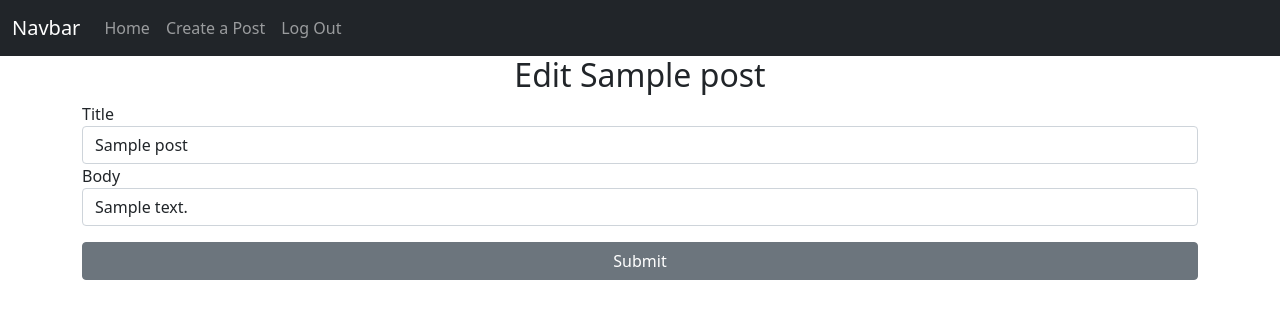
After one commit to graceca87/Flask_-_React, a Flask app: page /posts/1/edit in a window 1280 px wide. The commit adds this page. Shown: the top 319 px of the page. Run offline with Flask 2, Linux system fonts and the light colour scheme; a user stored in the database is signed in; tables that the repository leaves empty hold one stand-in row (values such as "Sample post"); some libraries are stand-ins or nearby versions.

Commit message:
Allow post author to edit their post

```diff
--- a/app/models.py
+++ b/app/models.py
@@ -48,3 +48,9 @@ class Post(db.Model):
 
     def __repr__(self):
         return f"<Post {self.id} | {self.title}>"
+
+    def update(self, **kwargs):
+        for key, value in kwargs.items():
+            if key in {'title', 'body'}:
+                setattr(self, key, value)
+        db.session.commit()
--- a/app/routes.py
+++ b/app/routes.py
@@ -89,3 +89,24 @@ def logout():
 def view_post(post_id):
     post = Post.query.get_or_404(post_id)
     return render_template('post.html', post=post)
+
+
+@app.route('/posts/<post_id>/edit', methods=["GET", "POST"])
+@login_required
+def edit_post(post_id):
+    post_to_edit = Post.query.get_or_404(post_id)
+    # make sure the post to edit is owned by the current user
+    if post_to_edit.author != current_user:
+        flash("You do not have permission to edit this post", "danger")
+        return redirect(url_for('view_post', post_id=post_id))
+    form = PostForm()
+    if form.validate_on_submit():
+        # Get the form data
+        title = form.title.data
+        body = form.body.data
+        # Update the post with data from the form
+        post_to_edit.update(title=title, body=body)
+        flash(f'{post_to_edit.title} has been updated', 'success')
+        return redirect(url_for('view_post', post_id=post_id))
+
+    return render_template('edit_post.html', post=post_to_edit, form=form)
--- /dev/null
+++ b/app/templates/edit_post.html
@@ -0,0 +1,21 @@
+{% extends 'base.html' %}
+
+{% block title %}Edit {{ post.title }}{% endblock title %}
+
+{% block content %}
+<h2 class="text-center">Edit {{ post.title }}</h2>
+
+<form method="post">
+    {{ form.csrf_token }}
+    <div class="form-group">
+        {{ form.title.label }}
+        {{ form.title(class='form-control', value=post.title) }}
+
+        {{ form.body.label }}
+        {{ form.body(class='form-control', value=post.body) }}
+
+        {{ form.submit(class='btn btn-secondary w-100 mt-3') }}
+    </div>
+</form>
+
+{% endblock content %}
--- a/app/templates/post.html
+++ b/app/templates/post.html
@@ -8,4 +8,9 @@
     <h4 class="text-center">{{ post.author.username }}</h4>
     <h6 class="text-center"> {{ post.date_created.strftime('%A, %B %d, %Y') }}</h6>
     <p class="text-center">{{ post.body }}</p>
+
+    {% if current_user == post.author %}
+        <a href="{{ url_for('edit_post', post_id=post.id) }}" class="btn btn-success w-50">Edit Post</a>
+    {% endif %}
+
 {% endblock content %}
```
